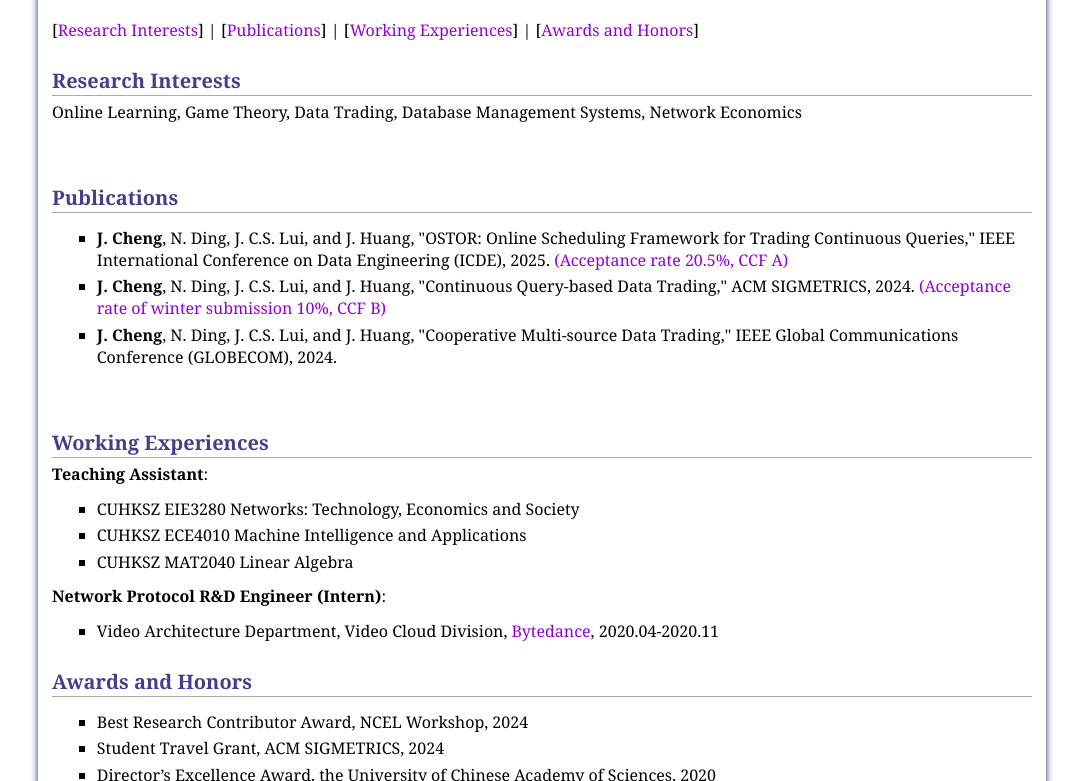
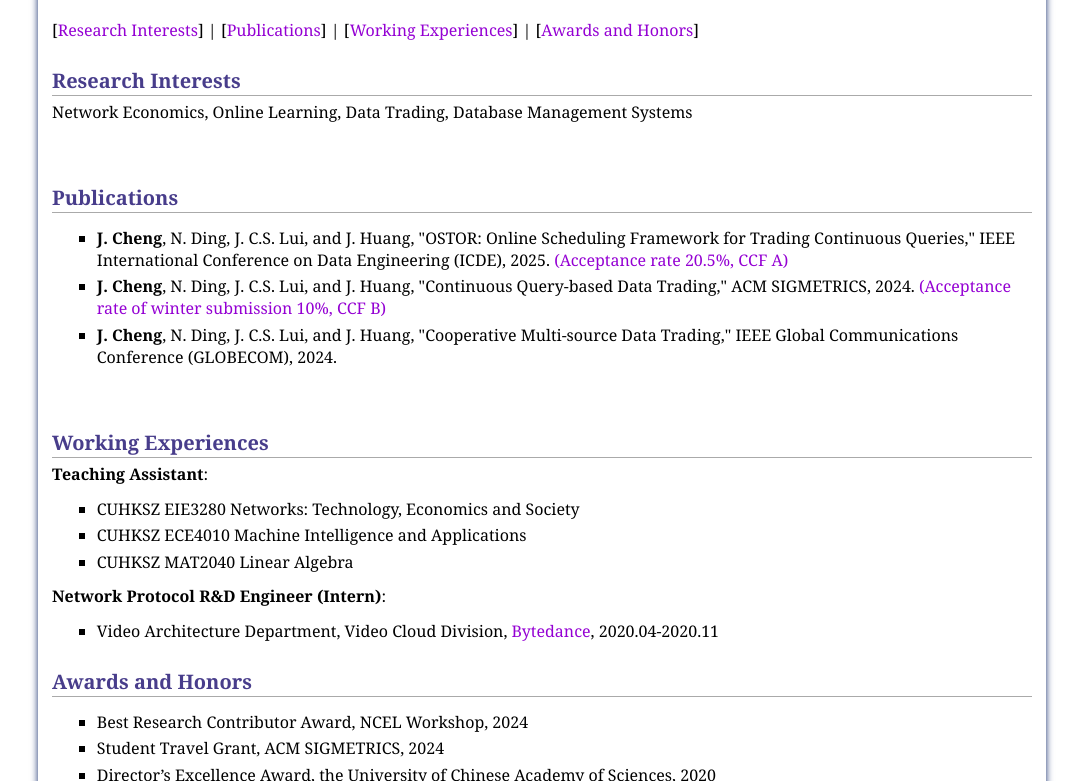
Before and after one commit to JennieCheng/JennieCheng.github.io, a plain HTML site: page index.html in a window 1280 px wide. Shown: the part 319-1100 px from the top of the page, without its empty margins (98-1181 px from the left). Drawn offline with nearby package versions, Linux system fonts and the light colour scheme.

Commit message:
Update index.html

```diff
--- a/index.html
+++ b/index.html
@@ -36,7 +36,7 @@ Email: jincheng2@link.cuhk.edu.cn <br />
  [<A HREF="#Awards"><font color="#9400D3">Awards and Honors</font></A>]
 
 <A NAME="Research Interests"><h2><font color="#483D8B">Research Interests</font></h2></A>
-<p>Online Learning, Game Theory, Data Trading, Database Management Systems, Network Economics </p>
+<p>Network Economics, Online Learning, Data Trading, Database Management Systems</p>
 <br />
 
 
```
